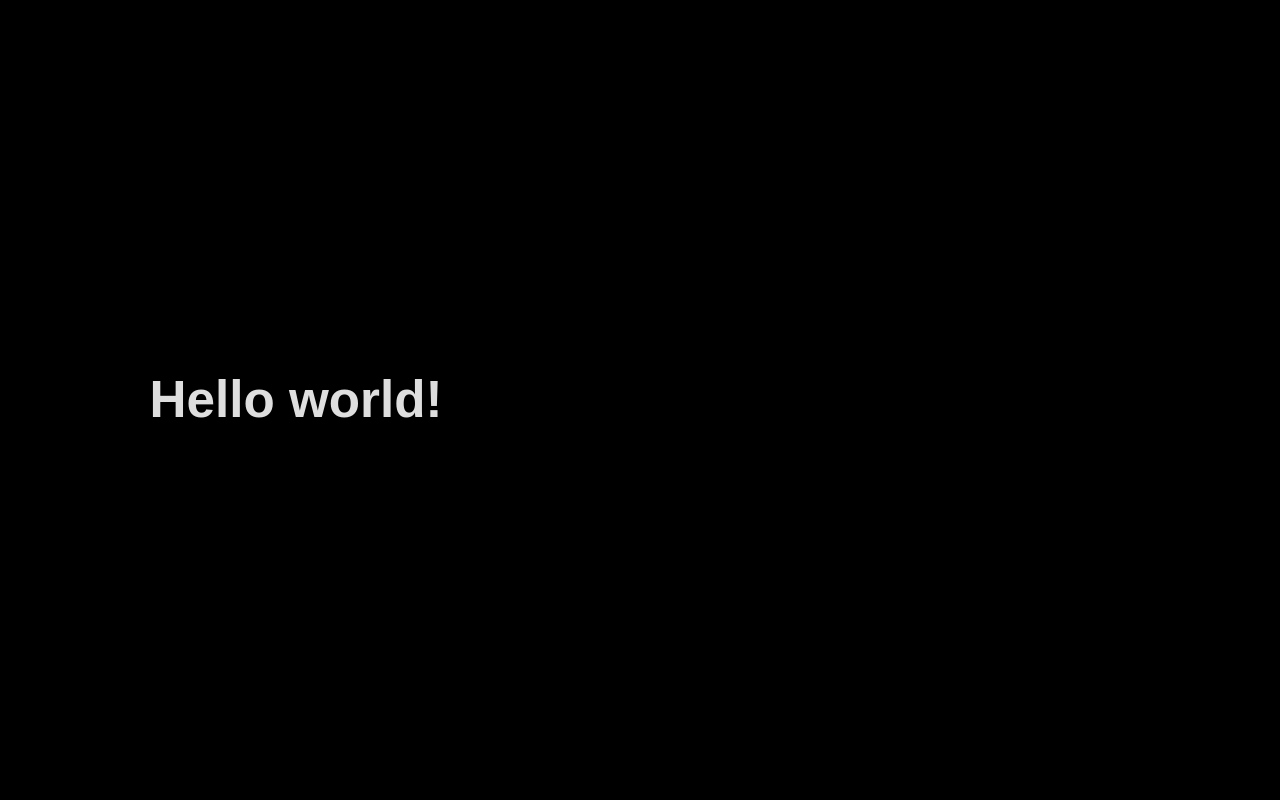
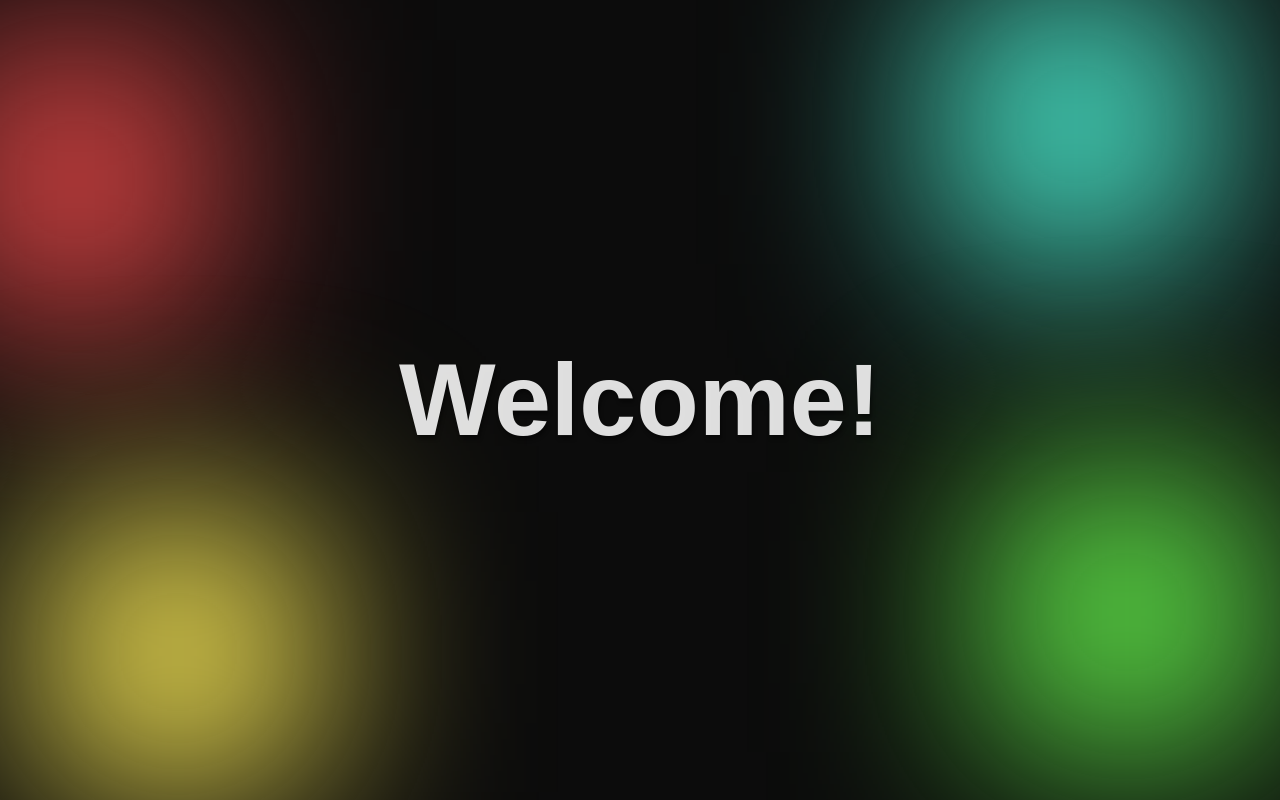
Before and after one commit to BlankBuffoon/terepin.ru-2.0, a Vue app: page / in a window 1280 px wide. Shown: the top 800 px of the page. Built offline with nearby package versions, Linux system fonts and the light colour scheme; a web font is replaced by a local one.

Commit message:
Intro animation and other pages

```diff
--- a/src/assets/style.css
+++ b/src/assets/style.css
@@ -84,7 +84,7 @@ button:focus-visible {
   max-width: 1920px;
   width: 100%;
   margin: 0 auto;
-  padding: 2rem;
+  /* padding: 2rem; */
   text-align: center;
 }
 
--- /dev/null
+++ b/src/components/Intro.vue
@@ -0,0 +1,139 @@
+<template>
+    <div ref="block" class="background z-0">
+        <div class="elipses">
+            <div ref="red" class="elipse elipse-1"></div>
+            <div ref="aqua" class="elipse elipse-2"></div>
+            <div ref="yellow" class="elipse elipse-3"></div>
+            <div ref="green" class="elipse elipse-4"></div>
+        </div>
+    </div>
+    <div class="heading fixed z-0">
+        <h1 ref="heading" class="leading-normal font-bold text-[128px]">Welcome!</h1>
+    </div>
+</template>
+
+<script setup>
+import { onMounted, onUnmounted, ref } from 'vue';
+
+const block = ref(null);
+
+const red = ref(null);
+const yellow = ref(null);
+const green = ref(null);
+const aqua = ref(null);
+const heading = ref(null);
+
+const html = document.documentElement;
+
+onMounted(() => {
+    window.addEventListener('scroll', scroll)
+})
+
+onUnmounted(() => {
+    window.removeEventListener('scroll', scroll);
+})
+
+const changeElipsePosition = (value) => {
+    const center = {
+        x: window.innerWidth / 2,
+        y: window.innerHeight / 2
+    };
+
+    const elipseRadius = {
+        x: red.value.offsetWidth / 2,
+        y: red.value.offsetHeight / 2
+    };
+
+    const maxDistance = {
+        x: center.x - elipseRadius.x,
+        y: center.y - elipseRadius.y
+    };
+
+    const xOffset = maxDistance.x * Math.sin((Math.PI / 2) * (value / 100));
+    const yOffset = maxDistance.y * Math.sin((Math.PI / 2) * (value / 100));
+
+    const baseScale = 0.8; // Базовый масштаб текста
+    const maxScaleIncrement = 0.4; // Максимальное увеличение масштаба
+    const headingScale = baseScale + (value / 100) * maxScaleIncrement;
+
+    aqua.value.style.transform = `translate(${-xOffset}px, ${yOffset}px)`;
+    red.value.style.transform = `translate(${xOffset}px, ${yOffset}px)`;
+    yellow.value.style.transform = `translate(${xOffset}px, ${-yOffset}px)`;
+    green.value.style.transform = `translate(${-xOffset}px, ${-yOffset}px)`;
+    heading.value.style.transform = `scale(${headingScale})`;
+}
+
+const scroll = () => {
+    const scrollTop = html.scrollTop;
+    const introRect = block.value.getBoundingClientRect();
+    const endOfIntro = introRect.bottom + scrollTop;
+    const maxScrollTop = endOfIntro - window.innerHeight;
+    const scrollFraction = scrollTop / maxScrollTop;
+    const frameIndex = Math.min(99, Math.ceil(scrollFraction * 100));
+
+    changeElipsePosition(frameIndex);
+}
+</script>
+
+<style lang="scss" scoped>
+.background {
+    min-width: 100%;
+    min-height: 300vh;
+    background-color: #0C0C0C;
+    position: sticky;
+    overflow: hidden;
+}
+
+.heading {
+    top: 50%;
+    left: 50%;
+    transform: translate(-50%, -50%);
+
+    h1, h2 {
+        text-shadow: 2px 5px 5px rgba(0, 0, 0, 0.40);
+        transition: transform 0.3s;
+    }
+}
+
+.elipses {
+    width: 100%;
+    height: 100%;
+    position: fixed;
+    top: 50%;
+    left: 50%;
+    transform: translate(-50%, -50%);
+    z-index: -1;
+}
+.elipse {
+    width: 280px;
+    height: 280px;
+    filter: blur(100px);
+    position: absolute;
+    transform-origin: center center;
+    transition: transform 0.3s;
+
+    &-1 {
+        background-color: #DD4545;
+        top: 5%;
+        left: -5%;
+    }
+
+    &-2 {
+        background-color: #49E8CB;
+        top: -2%;
+        right: 5%;
+    }
+
+    &-3 {
+        background-color: #F0E052;
+        bottom: 1%;
+        left: 3%;
+    }
+
+    &-4 {
+        background-color: #60E849;
+        bottom: 6%;
+        right: 1%;
+    }
+}
+</style>
--- /dev/null
+++ b/src/components/Skills.vue
@@ -0,0 +1,23 @@
+<script setup>
+
+</script>
+
+<template>
+    <div class="main flex justify-center items-center">
+        <h2 class="leading-normal font-bold text-[98px]">My Skills</h2>
+    </div>
+</template>
+
+<style lang="scss" scoped>
+    .main {
+        position: sticky;
+        top: 0;
+        min-width: 100vw;
+        min-height: 100vh;
+        background-color: white;
+
+        h2 {
+            color: black;
+        }
+    }
+</style>
--- /dev/null
+++ b/src/components/Whoami.vue
@@ -0,0 +1,59 @@
+<template>
+    <div ref="block" class="block flex justify-center items-center">
+        <div class="heading z-0">
+            <h2 ref="heading" class="leading-normal font-bold text-[98px]">Who am i?</h2>
+        </div>
+    </div>
+</template>
+
+<script setup>
+import { onMounted, onUnmounted, ref } from 'vue';
+
+const block = ref(null);
+const heading = ref(null);
+
+const html = document.documentElement;
+
+onMounted(() => {
+    block.value.addEventListener('scroll', handleScroll);
+});
+
+onUnmounted(() => {
+    block.value.removeEventListener('scroll', handleScroll);
+});
+
+function handleScroll() {
+    const scrollPosition = block.value.scrollTop;
+    const maxScroll = block.value.scrollHeight - block.value.clientHeight;
+
+    // Если прокрутка достигла максимума
+    if (scrollPosition >= maxScroll) {
+        // Выполните переход к следующему блоку или выполните другие действия
+    }
+}
+</script>
+
+<style lang="scss" scoped>
+.block {
+    position: sticky;
+    top: 0;
+    min-width: 100vw;
+    min-height: 100vh;
+    background-color: #0C0C0C;
+    overflow: hidden;
+}
+.heading {
+    // text-decoration: underline;
+    // transform: translate(-50%, -50%);
+
+    &::after {
+        content: '';
+        border-bottom: 1px solid white;
+    }
+
+    h1, h2 {
+        text-shadow: 2px 5px 5px rgba(0, 0, 0, 0.40);
+        transition: transform 0.3s;
+    }
+}
+</style>
--- a/src/layouts/AppLayout.vue
+++ b/src/layouts/AppLayout.vue
@@ -1,21 +1,12 @@
 <script setup>
-
 </script>
 
 <template>
     <Toast />
-    <main class="min-w-full">
-        <div class="grid grid-cols-2 gap-40 min-w-full">
-            <div>
-                <h1 class="font-bold text-10xl">Hello world!</h1>
-            </div>
-            <div>
-                <router-view></router-view>
-            </div>
-        </div>
+    <main class="min-w-full min-h-full main">
+        <router-view></router-view>
     </main>
 </template>
 
 <style scoped>
-
 </style>
--- a/src/routes/router.js
+++ b/src/routes/router.js
@@ -9,6 +9,11 @@ const router = createRouter({
             component: AppLayout,
             children: [
                 {
+                    path: '/',
+                    name: 'Home',
+                    component: () => import('@/views/Home.vue'),
+                },
+                {
                     path: '/about',
                     name: 'about',
                     component: () => import('@/views/about.vue'),
--- /dev/null
+++ b/src/views/Home.vue
@@ -0,0 +1,54 @@
+
+<script setup>
+import Intro from '@/components/Intro.vue';
+import Whoami from '@/components/Whoami.vue'
+import Skills from '@/components/Skills.vue'
+
+</script>
+<template>
+    <Intro/>
+    <Whoami ref="whoami"/>
+    <Skills ref="skills"/>
+</template>
+<script>
+import { onMounted, onUnmounted, ref } from 'vue';
+
+const whoami = ref(null);
+const skills = ref(null);
+
+const blocks = {
+    whoami,
+    skills,
+}
+
+let isScrolling
+
+onMounted(() => {
+    window.addEventListener("scroll", handleScroll());
+})
+
+const handleScroll = () => {
+    window.clearTimeout(isScrolling);
+
+    isScrolling = setTimeout(() => {
+        // После окончания скролла:
+        // Определить, какой блок ближе всего к верху экрана
+        let closest = null;
+        let closestDistance = Infinity;
+
+        for (const block of Object.entries(blocks)) {
+            const rect = block.getBoundingClientRect();
+            const distance = Math.abs(rect.top);
+            if (distance < closestDistance) {
+                closestDistance = distance;
+                closest = block;
+            }
+        };
+
+        if (closest) {
+            const top = window.pageYOffset + closest.getBoundingClientRect().top;
+            window.scrollTo({ top: top, behavior: "smooth" });
+        }
+    }, 100);
+}
+</script>
```
